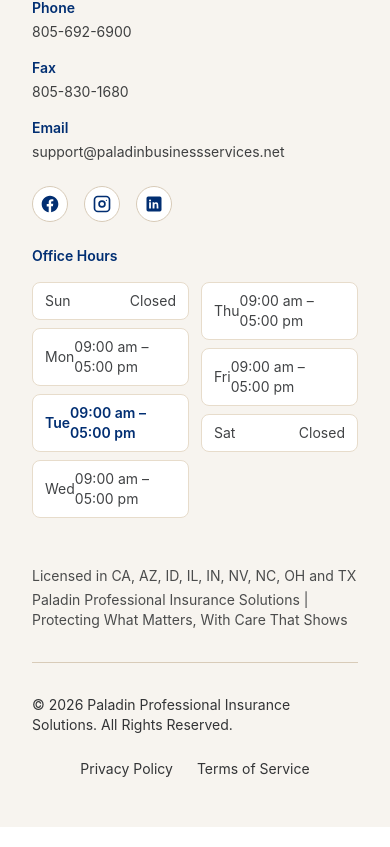
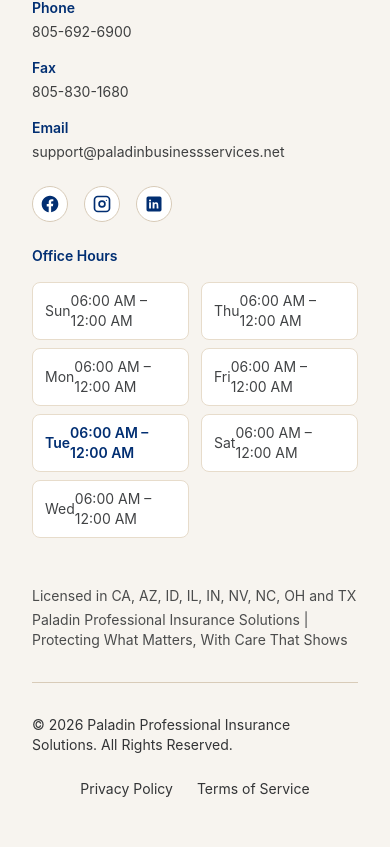
Before and after one commit to lanzashlee/Paladin-, a React (Create React App) app in the folder frontend/: page /faq in a window 390 px wide. Shown: the part 3173-4020 px from the top of the page. Built offline with nearby package versions, Linux system fonts and the light colour scheme; no server answers.

Commit message:
Privacy Policy and Terms of Service

```diff
--- a/frontend/src/components/ContactInfo.js
+++ b/frontend/src/components/ContactInfo.js
@@ -48,7 +48,7 @@ function ContactInfo() {
                   <path d="M22 12.06C22 6.488 17.523 2 12 2 6.477 2 2 6.488 2 12.06c0 5.026 3.657 9.197 8.438 9.944v-7.031H8.078v-2.913h2.36V9.845c0-2.335 1.388-3.626 3.514-3.626.999 0 2.043.178 2.043.178v2.27h-1.151c-1.135 0-1.489.708-1.489 1.434v1.72h2.533l-.405 2.913h-2.128v7.031C18.343 21.257 22 17.086 22 12.06Z" />
                 </svg>
               </span>
-              <p className="text-[#010407]/75 font-medium"><a href="#" className="hover:text-[#002DB5] transition-colors">Paladin Professional Insurance Solutions</a></p>
+              <p className="text-[#010407]/75 font-medium"><a href="https://www.facebook.com/profile.php?id=61573336433957" target="_blank" rel="noopener noreferrer" className="hover:text-[#002DB5] transition-colors">Paladin Professional Insurance Solutions</a></p>
             </div>
 
             <div className="flex items-center gap-4">
@@ -57,7 +57,7 @@ function ContactInfo() {
                   <path d="M7 2h10a5 5 0 0 1 5 5v10a5 5 0 0 1-5 5H7a5 5 0 0 1-5-5V7a5 5 0 0 1 5-5Zm10 2H7a3 3 0 0 0-3 3v10a3 3 0 0 0 3 3h10a3 3 0 0 0 3-3V7a3 3 0 0 0-3-3Zm-5 3.5A4.5 4.5 0 1 1 7.5 12 4.5 4.5 0 0 1 12 7.5Zm0 2A2.5 2.5 0 1 0 14.5 12 2.5 2.5 0 0 0 12 9.5Zm5.25-2.75a.75.75 0 1 1-.75.75.75.75 0 0 1 .75-.75Z" />
                 </svg>
               </span>
-              <p className="text-[#010407]/75 font-medium"><a href="#" className="hover:text-[#002DB5] transition-colors">@paladin.insurance</a></p>
+              <p className="text-[#010407]/75 font-medium"><a href="https://www.instagram.com/paladin_professional_insurance/" target="_blank" rel="noopener noreferrer" className="hover:text-[#002DB5] transition-colors">@paladin_professional_insurance</a></p>
             </div>
 
             <div className="flex items-center gap-4">
@@ -66,7 +66,7 @@ function ContactInfo() {
                   <path d="M19 3H5a2 2 0 0 0-2 2v14a2 2 0 0 0 2 2h14a2 2 0 0 0 2-2V5a2 2 0 0 0-2-2ZM8.339 17.338H6.169V10h2.17Zm-1.085-8.274a1.258 1.258 0 1 1 1.257-1.258 1.257 1.257 0 0 1-1.257 1.258Zm10.079 8.274h-2.169v-3.6c0-.86-.015-1.967-1.198-1.967-1.2 0-1.384.936-1.384 1.905v3.662H10.313V10h2.083v1.005h.03a2.284 2.284 0 0 1 2.058-1.133c2.2 0 2.606 1.448 2.606 3.33Z" />
                 </svg>
               </span>
-              <p className="text-[#010407]/75 font-medium"><a href="#" className="hover:text-[#002DB5] transition-colors">Paladin Professional Insurance Solutions</a></p>
+              <p className="text-[#010407]/75 font-medium"><a href="https://www.linkedin.com/company/paladin-professional-insurance-solutions/about/" target="_blank" rel="noopener noreferrer" className="hover:text-[#002DB5] transition-colors">Paladin Professional Insurance Solutions</a></p>
             </div>
           </div>
         </div>
--- a/frontend/src/components/Footer.js
+++ b/frontend/src/components/Footer.js
@@ -1,20 +1,32 @@
-import React from 'react';
+import React, { useState } from 'react';
 import { Link } from 'react-router-dom';
+import LegalModal from './LegalModal';
+import { legalContent } from '../data/legalContent';
 
 function Footer() {
+  const [activeLegalKey, setActiveLegalKey] = useState(null);
   const today = new Date().getDay(); // 0 = Sunday
   const officeHours = [
-    { label: 'Sun', value: 'Closed' },
-    { label: 'Mon', value: '09:00 am – 05:00 pm' },
-    { label: 'Tue', value: '09:00 am – 05:00 pm' },
-    { label: 'Wed', value: '09:00 am – 05:00 pm' },
-    { label: 'Thu', value: '09:00 am – 05:00 pm' },
-    { label: 'Fri', value: '09:00 am – 05:00 pm' },
-    { label: 'Sat', value: 'Closed' }
+    { label: 'Sun', value: '06:00 AM – 12:00 AM' },
+    { label: 'Mon', value: '06:00 AM – 12:00 AM' },
+    { label: 'Tue', value: '06:00 AM – 12:00 AM' },
+    { label: 'Wed', value: '06:00 AM – 12:00 AM' },
+    { label: 'Thu', value: '06:00 AM – 12:00 AM' },
+    { label: 'Fri', value: '06:00 AM – 12:00 AM' },
+    { label: 'Sat', value: '06:00 AM – 12:00 AM' }
   ];
 
   const hoursColumnLeft = [0, 1, 2, 3];
   const hoursColumnRight = [4, 5, 6];
+  const activeLegal = activeLegalKey ? legalContent[activeLegalKey] : null;
+
+  const openLegalModal = (key) => {
+    setActiveLegalKey(key);
+  };
+
+  const closeLegalModal = () => {
+    setActiveLegalKey(null);
+  };
 
   const renderHourRow = (idx) => {
     const item = officeHours[idx];
@@ -65,21 +77,39 @@ function Footer() {
               </div>
             </div>
             <div className="flex gap-4 text-[#012E72] pt-2">
-              <div className="h-9 w-9 rounded-full bg-white border border-[#d8cbb8] flex items-center justify-center hover:text-[#002DB5] hover:border-[#002DB5] transition-colors" aria-label="Facebook">
+              <a
+                href="https://www.facebook.com/profile.php?id=61573336433957"
+                target="_blank"
+                rel="noopener noreferrer"
+                className="h-9 w-9 rounded-full bg-white border border-[#d8cbb8] flex items-center justify-center hover:text-[#002DB5] hover:border-[#002DB5] transition-colors"
+                aria-label="Facebook"
+              >
                 <svg xmlns="http://www.w3.org/2000/svg" viewBox="0 0 24 24" fill="currentColor" className="h-5 w-5">
                   <path d="M22 12.06C22 6.488 17.523 2 12 2 6.477 2 2 6.488 2 12.06c0 5.026 3.657 9.197 8.438 9.944v-7.031H8.078v-2.913h2.36V9.845c0-2.335 1.388-3.626 3.514-3.626.999 0 2.043.178 2.043.178v2.27h-1.151c-1.135 0-1.489.708-1.489 1.434v1.72h2.533l-.405 2.913h-2.128v7.031C18.343 21.257 22 17.086 22 12.06Z" />
                 </svg>
-              </div>
-              <div className="h-9 w-9 rounded-full bg-white border border-[#d8cbb8] flex items-center justify-center hover:text-[#002DB5] hover:border-[#002DB5] transition-colors" aria-label="Instagram">
+              </a>
+              <a
+                href="https://www.instagram.com/paladin_professional_insurance/"
+                target="_blank"
+                rel="noopener noreferrer"
+                className="h-9 w-9 rounded-full bg-white border border-[#d8cbb8] flex items-center justify-center hover:text-[#002DB5] hover:border-[#002DB5] transition-colors"
+                aria-label="Instagram"
+              >
                 <svg xmlns="http://www.w3.org/2000/svg" viewBox="0 0 24 24" fill="currentColor" className="h-5 w-5">
                   <path d="M7 2h10a5 5 0 0 1 5 5v10a5 5 0 0 1-5 5H7a5 5 0 0 1-5-5V7a5 5 0 0 1 5-5Zm10 2H7a3 3 0 0 0-3 3v10a3 3 0 0 0 3 3h10a3 3 0 0 0 3-3V7a3 3 0 0 0-3-3Zm-5 3.5A4.5 4.5 0 1 1 7.5 12 4.5 4.5 0 0 1 12 7.5Zm0 2A2.5 2.5 0 1 0 14.5 12 2.5 2.5 0 0 0 12 9.5Zm5.25-2.75a.75.75 0 1 1-.75.75.75.75 0 0 1 .75-.75Z" />
                 </svg>
-              </div>
-              <div className="h-9 w-9 rounded-full bg-white border border-[#d8cbb8] flex items-center justify-center hover:text-[#002DB5] hover:border-[#002DB5] transition-colors" aria-label="LinkedIn">
+              </a>
+              <a
+                href="https://www.linkedin.com/company/paladin-professional-insurance-solutions/about/"
+                target="_blank"
+                rel="noopener noreferrer"
+                className="h-9 w-9 rounded-full bg-white border border-[#d8cbb8] flex items-center justify-center hover:text-[#002DB5] hover:border-[#002DB5] transition-colors"
+                aria-label="LinkedIn"
+              >
                 <svg xmlns="http://www.w3.org/2000/svg" viewBox="0 0 24 24" fill="currentColor" className="h-5 w-5">
                   <path d="M19 3H5a2 2 0 0 0-2 2v14a2 2 0 0 0 2 2h14a2 2 0 0 0 2-2V5a2 2 0 0 0-2-2ZM8.339 17.338H6.169V10h2.17Zm-1.085-8.274a1.258 1.258 0 1 1 1.257-1.258 1.257 1.257 0 0 1-1.257 1.258Zm10.079 8.274h-2.169v-3.6c0-.86-.015-1.967-1.198-1.967-1.2 0-1.384.936-1.384 1.905v3.662H10.313V10h2.083v1.005h.03a2.284 2.284 0 0 1 2.058-1.133c2.2 0 2.606 1.448 2.606 3.33Z" />
                 </svg>
-              </div>
+              </a>
             </div>
           </div>
           <div className="space-y-4 text-sm text-[#010407]/80 text-left">
@@ -105,12 +135,26 @@ function Footer() {
           </p>
           <div className="flex items-center gap-8">
             <div className="flex gap-6 text-sm">
-              <a href="#" className="hover:text-[#002DB5] transition-colors">Privacy Policy</a>
-              <a href="#" className="hover:text-[#002DB5] transition-colors">Terms of Service</a>
+              <button
+                type="button"
+                onClick={() => openLegalModal('privacy')}
+                className="hover:text-[#002DB5] transition-colors"
+              >
+                Privacy Policy
+              </button>
+              <button
+                type="button"
+                onClick={() => openLegalModal('terms')}
+                className="hover:text-[#002DB5] transition-colors"
+              >
+                Terms of Service
+              </button>
             </div>
           </div>
         </div>
       </div>
+
+      <LegalModal isOpen={Boolean(activeLegal)} content={activeLegal} onClose={closeLegalModal} />
     </footer>
   );
 }
--- /dev/null
+++ b/frontend/src/components/LegalModal.js
@@ -0,0 +1,94 @@
+import React, { useEffect, useId } from 'react';
+import { X } from 'lucide-react';
+
+function LegalModal({ isOpen, content, onClose }) {
+  const titleId = useId();
+
+  useEffect(() => {
+    if (!isOpen) {
+      return undefined;
+    }
+
+    const previousOverflow = document.body.style.overflow;
+    document.body.style.overflow = 'hidden';
+
+    const handleEscape = (event) => {
+      if (event.key === 'Escape') {
+        onClose();
+      }
+    };
+
+    window.addEventListener('keydown', handleEscape);
+
+    return () => {
+      window.removeEventListener('keydown', handleEscape);
+      document.body.style.overflow = previousOverflow;
+    };
+  }, [isOpen, onClose]);
+
+  if (!isOpen || !content) {
+    return null;
+  }
+
+  return (
+    <div className="fixed inset-0 z-50 flex items-center justify-center px-4 py-6 sm:px-6">
+      <button
+        type="button"
+        className="absolute inset-0 bg-[#010407]/70 backdrop-blur-sm"
+        onClick={onClose}
+        aria-label="Close legal modal"
+      />
+
+      <div
+        role="dialog"
+        aria-modal="true"
+        aria-labelledby={titleId}
+        className="relative z-10 max-h-[calc(100vh-2rem)] w-full max-w-4xl overflow-y-auto rounded-[2rem] border border-[#e7dccb] bg-white shadow-2xl shadow-[#012E72]/20"
+      >
+        <div className="relative overflow-hidden border-b border-[#e7dccb] px-6 py-5 sm:px-8">
+          <div className="pointer-events-none absolute -right-16 -top-12 h-40 w-40 rounded-full bg-[#002DB5]/10 blur-3xl" />
+          <div className="flex items-start justify-between gap-4">
+            <div>
+              <p className="inline-flex items-center rounded-full border border-[#d8cbb8] bg-[#F7F4EF] px-4 py-1 text-[11px] font-semibold uppercase tracking-[0.28em] text-[#002DB5]">
+                {content.badge}
+              </p>
+              <h3 id={titleId} className="mt-3 text-2xl font-bold text-[#012E72]">
+                {content.title}
+              </h3>
+              <p className="mt-1 text-xs font-semibold tracking-wide uppercase text-[#010407]/55">
+                Last Updated: {content.lastUpdated}
+              </p>
+              <p className="mt-3 max-w-3xl text-sm leading-relaxed text-[#010407]/75">
+                {content.intro}
+              </p>
+            </div>
+
+            <button
+              type="button"
+              onClick={onClose}
+              className="inline-flex h-11 w-11 shrink-0 items-center justify-center rounded-full border border-[#e7dccb] bg-white text-[#012E72] transition-colors hover:bg-[#F7F4EF]"
+              aria-label="Close legal modal"
+            >
+              <X className="h-5 w-5" />
+            </button>
+          </div>
+        </div>
+
+        <div className="px-6 py-6 sm:px-8 space-y-6">
+          {content.sections.map((section) => (
+            <section key={section.heading} className="space-y-2">
+              <h4 className="text-base font-bold text-[#012E72]">{section.heading}</h4>
+              {section.paragraphs.map((paragraph) => (
+                <p key={paragraph} className="text-sm leading-relaxed text-[#010407]/80">
+                  {paragraph}
+                </p>
+              ))}
+            </section>
+          ))}
+        </div>
+      </div>
+    </div>
+  );
+}
+
+export default LegalModal;
--- /dev/null
+++ b/frontend/src/data/legalContent.js
@@ -0,0 +1,90 @@
+export const legalContent = {
+  privacy: {
+    badge: 'Legal',
+    title: 'Privacy Policy',
+    lastUpdated: 'April 10, 2026',
+    intro:
+      'This Privacy Policy is mock content for layout and development purposes. It explains how Paladin Professional Insurance Solutions may collect, use, and safeguard information when you interact with our website and services.',
+    sections: [
+      {
+        heading: 'Information We Collect',
+        paragraphs: [
+          'We may collect personal details you provide directly, including your name, email address, phone number, mailing address, and insurance-related inquiry details.',
+          'We may also collect basic technical data such as browser type, device information, pages visited, and referral source to improve website performance and user experience.'
+        ]
+      },
+      {
+        heading: 'How We Use Information',
+        paragraphs: [
+          'Information is used to respond to requests, provide quotes, support policy servicing, and communicate updates relevant to your account or inquiry.',
+          'We may use aggregated usage data for analytics, internal reporting, and service improvements.'
+        ]
+      },
+      {
+        heading: 'How We Share Information',
+        paragraphs: [
+          'We do not sell personal information. We may share data with insurance carriers, service providers, and partners only as needed to fulfill your request or support operations.',
+          'We may disclose information when required by law, legal process, or to protect rights, safety, and security.'
+        ]
+      },
+      {
+        heading: 'Data Security and Retention',
+        paragraphs: [
+          'Reasonable administrative, technical, and physical safeguards are used to protect personal data from unauthorized access, use, or disclosure.',
+          'Data is retained only as long as necessary for business, legal, and regulatory purposes.'
+        ]
+      },
+      {
+        heading: 'Your Choices',
+        paragraphs: [
+          'You may contact us to request access, correction, or deletion of certain personal information, subject to applicable legal and regulatory requirements.',
+          'You may also opt out of non-essential marketing communications at any time.'
+        ]
+      }
+    ]
+  },
+  terms: {
+    badge: 'Legal',
+    title: 'Terms of Service',
+    lastUpdated: 'April 10, 2026',
+    intro:
+      'These Terms of Service are mock content for layout and development purposes. By using this website, you agree to these general terms and conditions.',
+    sections: [
+      {
+        heading: 'Use of This Website',
+        paragraphs: [
+          'You agree to use this website for lawful purposes only and in a manner that does not infringe the rights of others or restrict their use of the site.',
+          'You must not attempt to disrupt site functionality, bypass security controls, or misuse forms and contact channels.'
+        ]
+      },
+      {
+        heading: 'No Professional Advice',
+        paragraphs: [
+          'Website content is provided for general informational purposes and does not constitute legal, financial, or insurance advice.',
+          'Coverage terms, pricing, and eligibility are determined by the issuing carrier and applicable policy documents.'
+        ]
+      },
+      {
+        heading: 'Quotes and Coverage',
+        paragraphs: [
+          'Any quote request submitted through this website is non-binding and subject to underwriting review and carrier approval.',
+          'Coverage is not in effect until all required documentation is completed and the carrier confirms policy issuance.'
+        ]
+      },
+      {
+        heading: 'Intellectual Property',
+        paragraphs: [
+          'All website text, branding, logos, and design elements are owned by or licensed to Paladin Professional Insurance Solutions unless otherwise stated.',
+          'You may not copy, reproduce, or distribute website content for commercial use without prior written permission.'
+        ]
+      },
+      {
+        heading: 'Limitation of Liability',
+        paragraphs: [
+          'To the maximum extent permitted by law, Paladin Professional Insurance Solutions is not liable for indirect, incidental, or consequential damages arising from use of this website.',
+          'Your sole remedy for dissatisfaction with the website is to discontinue use.'
+        ]
+      }
+    ]
+  }
+};
```
Also changed, not shown: frontend/src/components/OfficeHours.js (+10 -10 lines).
